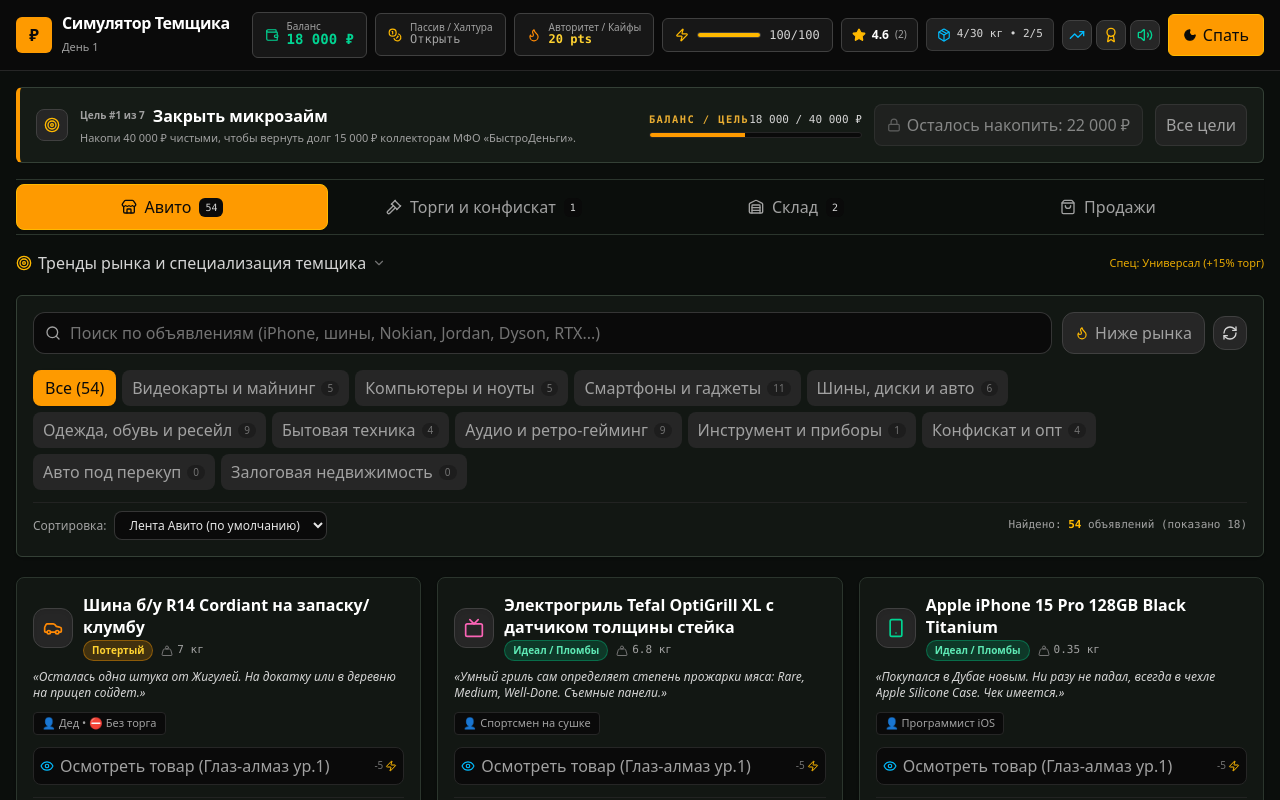
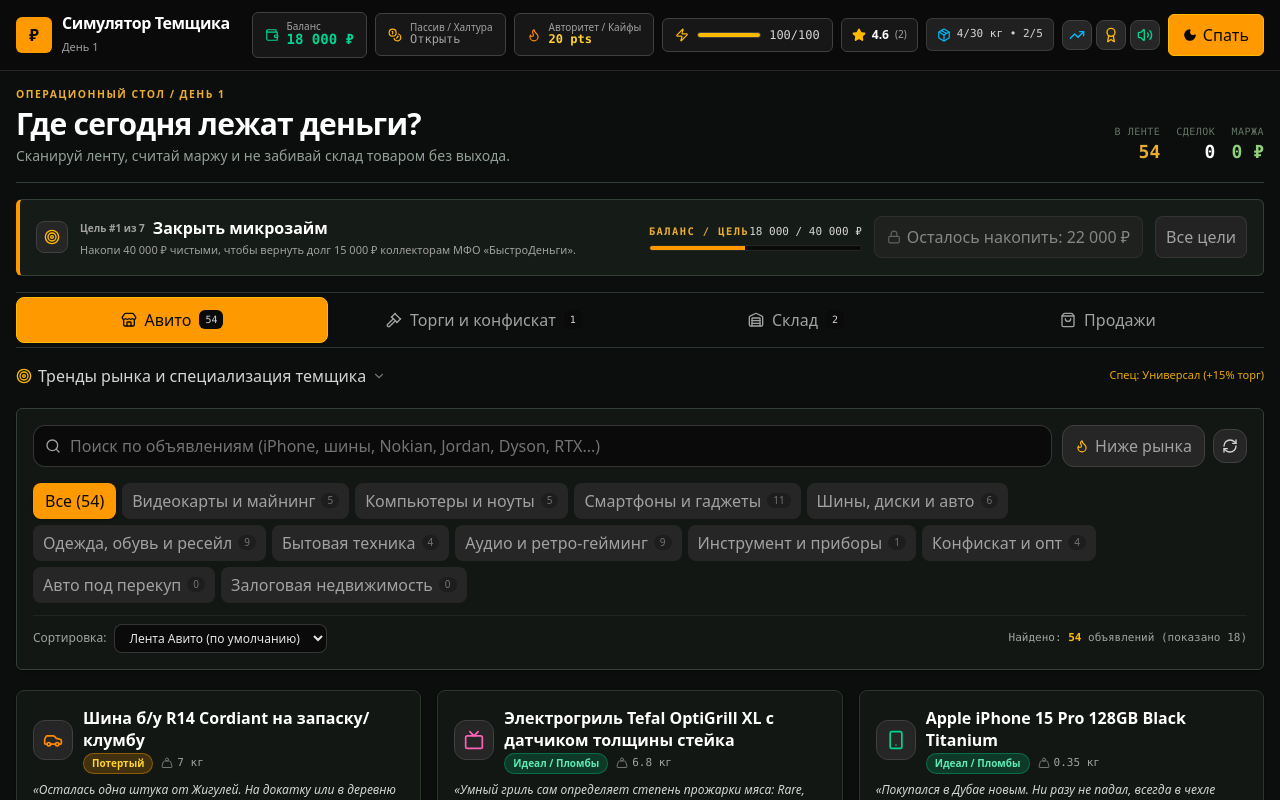
Before and after one commit to clsasa1/temki, a React (Vite) app: page / in a window 1280 px wide. Shown: the top 800 px of the page. Built offline with nearby package versions, Linux system fonts and the light colour scheme.

Commit message:
style: add market desk masthead

```diff
--- a/src/App.tsx
+++ b/src/App.tsx
@@ -975,6 +975,32 @@
 
       {/* Main Container */}
       <main className="flex-1 max-w-7xl w-full mx-auto px-3 sm:px-4 py-4 space-y-4">
+        <section className="flex flex-col sm:flex-row sm:items-end justify-between gap-4 border-b border-[#344036] pb-4">
+          <div>
+            <p className="tm-kicker mb-1">Операционный стол / день {gameState.day}</p>
+            <h2 className="text-2xl sm:text-3xl font-black tracking-tight text-white">
+              Где сегодня лежат деньги?
+            </h2>
+            <p className="text-sm text-[#93a096] mt-1 max-w-xl">
+              Сканируй ленту, считай маржу и не забивай склад товаром без выхода.
+            </p>
+          </div>
+          <div className="flex gap-4 text-xs font-mono text-[#93a096] sm:text-right">
+            <div>
+              <span className="block text-[#667467] uppercase tracking-wider text-[10px]">В ленте</span>
+              <strong className="text-[#e9ad32] text-lg">{gameState.marketFeed.length}</strong>
+            </div>
+            <div>
+              <span className="block text-[#667467] uppercase tracking-wider text-[10px]">Сделок</span>
+              <strong className="text-white text-lg">{gameState.dealsCount}</strong>
+            </div>
+            <div>
+              <span className="block text-[#667467] uppercase tracking-wider text-[10px]">Маржа</span>
+              <strong className="text-[#8fce7b] text-lg">{gameState.totalProfit.toLocaleString('ru-RU')} ₽</strong>
+            </div>
+          </div>
+        </section>
+
         {/* Goals Progress Widget */}
         <GoalsWidget
           currentGoalIndex={gameState.currentGoalIndex}
```
